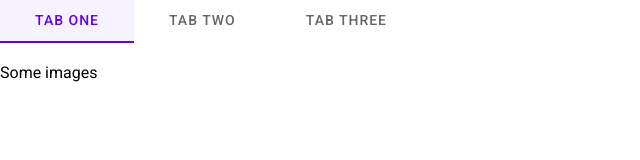
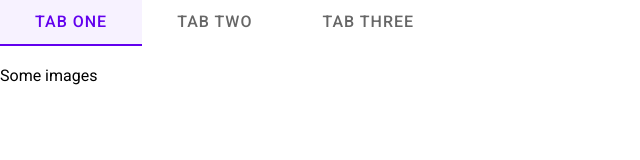
Before and after one commit to AntonSkliarov/tabs, a React (Create React App) app: page / in a window 1280 px wide. Shown: the top 160 px of the page, without its empty margins (0-640 px from the left). Built offline with nearby package versions, Linux system fonts and the light colour scheme.

Commit message:
updated styles

```diff
--- a/src/components/TabsNavItem/TabsNavItem.js
+++ b/src/components/TabsNavItem/TabsNavItem.js
@@ -40,7 +40,6 @@ export function TabsNavItem({
       >
         {render(tab)}
       </button>
-
       <span className="tabs-nav-item__highlighter" style={getHighlighterStyle()}></span>
     </li>
   );
--- a/src/components/TabsNavItem/TabsNavItem.sass
+++ b/src/components/TabsNavItem/TabsNavItem.sass
@@ -3,10 +3,11 @@
 .tabs-nav-item
   &__button
     padding: 10px 35px
+    margin: 0
 
     text-transform: uppercase
+
     font-weight: 500
-    font-size: 14px
     letter-spacing: 1px
     color: $button-text-color
 
```
Also changed, not shown: src/components/App/App.sass (line endings or trailing spaces), src/components/TabsNav/TabsNav.sass (line endings or trailing spaces), 1 other file (tests, documents, lock files or other folders).
